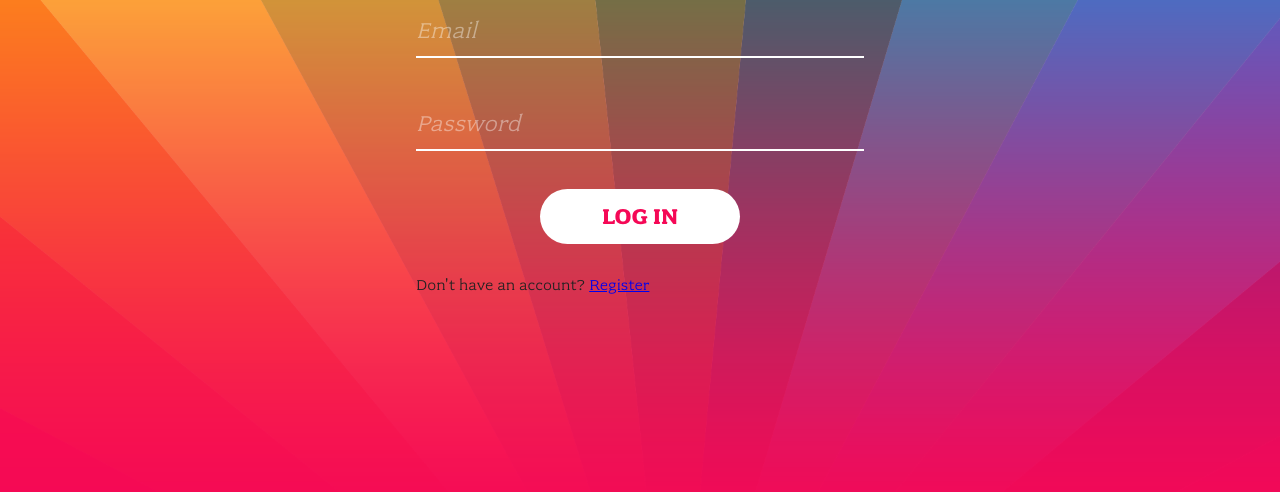
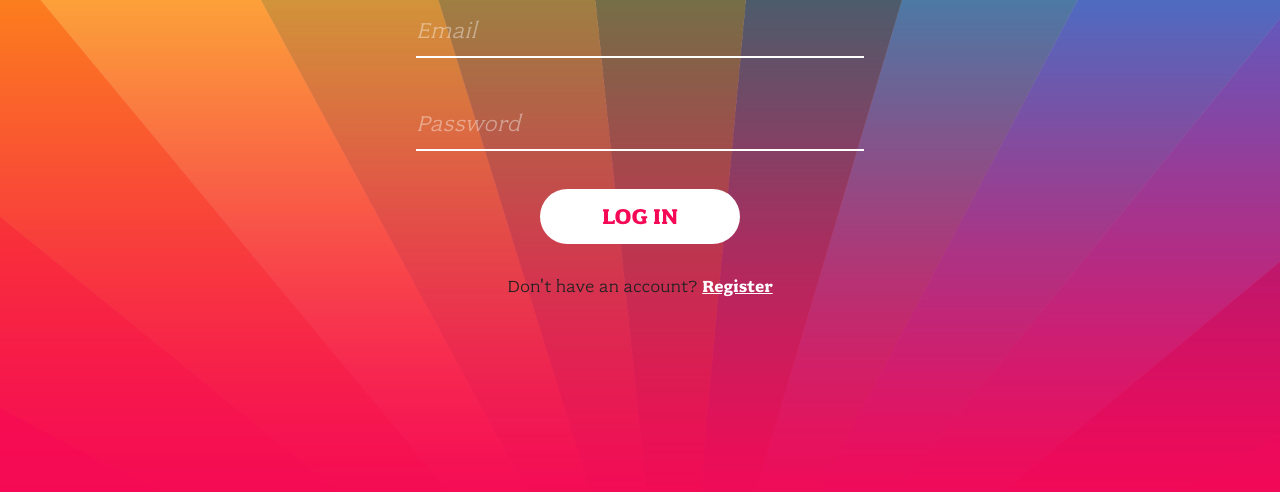
Before and after one commit to davan1p/wildrydes-site, a plain HTML site: page login.html in a window 1280 px wide. Shown: the part 278-770 px from the top of the page. Drawn offline with Linux system fonts and the light colour scheme.

Commit message:
Update login.html

```diff
--- a/login.html
+++ b/login.html
@@ -10,6 +10,21 @@
     <link rel="stylesheet" href="css/normalize.css">
     <link rel="stylesheet" href="css/index.css">
     <link rel="stylesheet" href="/css/message.css">
+
+    <!-- inline styles for the Register / Login switch link -->
+    <style>
+        .switch-auth {
+            text-align: center;
+            margin-top: 15px;
+            font-size: 18px;
+        }
+        .switch-auth a {
+            color: white;
+            font-weight: bold;
+            text-decoration: underline;
+            cursor: pointer;
+        }
+    </style>
 </head>
 
 <body>
```
